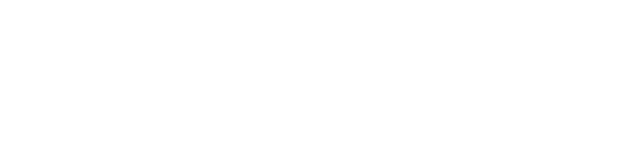
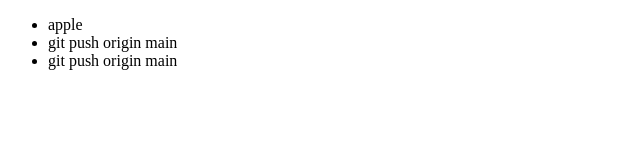
Before and after one commit to rupakkumar05/delta-demo, a plain HTML site: page index.html in a window 1280 px wide. Shown: the whole page, without its empty margins (0-640 px from the left). Drawn offline with Linux system fonts and the light colour scheme.

Commit message:
html file modified

```diff
--- a/index.html
+++ b/index.html
@@ -6,6 +6,10 @@
     <title>sample page</title>
 </head>
 <body>
-
+    <ul>
+        <li>apple</li>
+        <li> git push origin main</li>
+        <li> git push origin main</li>
+    </ul>
 </body>
 </html>
```
